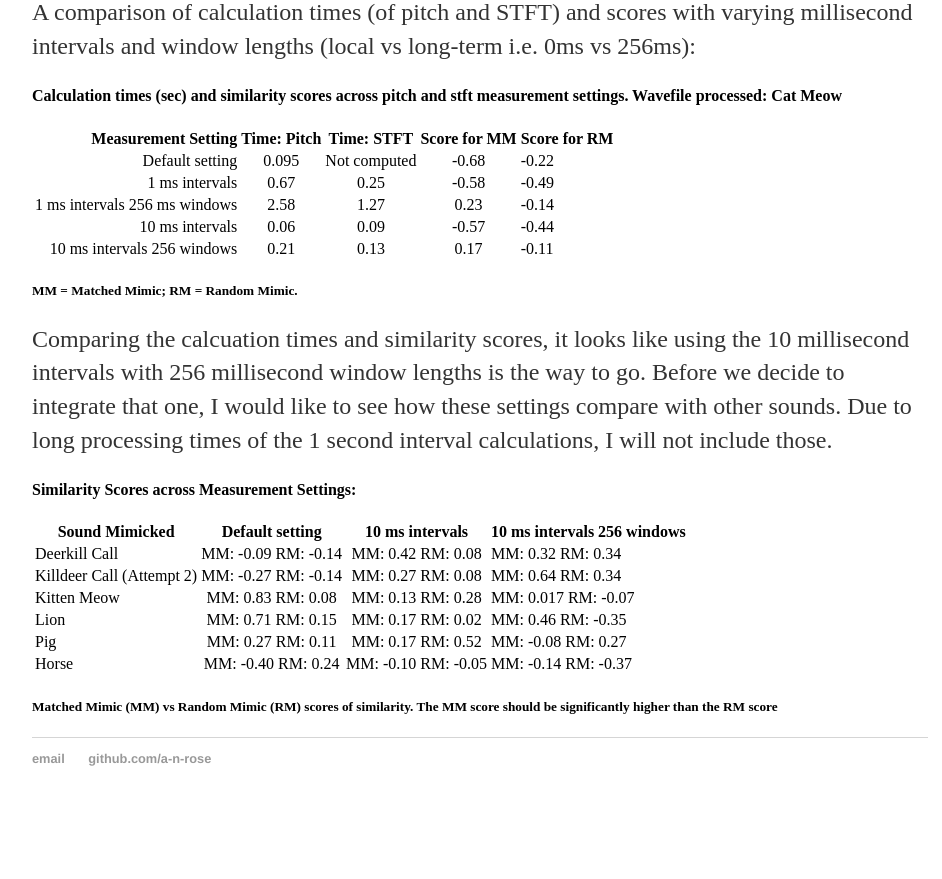
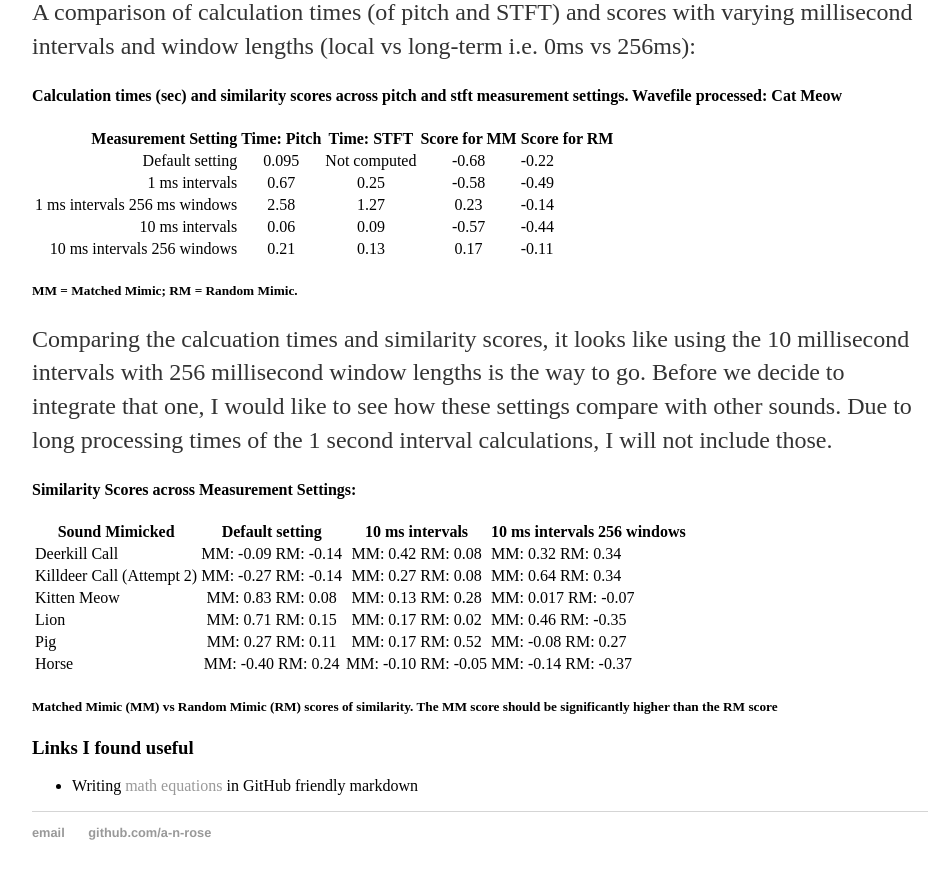
Before and after one commit to a-n-rose/a-n-rose.github.io, a Jekyll site: the page built from _posts/2018-08-29-comparing-prosody.md, in a window 1280 px wide and 900 px high, scrolled down 5341 px. Shown: the top 879 px of the window, without its empty margins (160-1102 px from the left). Built offline with Jekyll 4.4.1, drawn with Linux system fonts in a browser that asks for light colours; before the commit the page ends 6167 px from its top, so only the background shows below that.

Commit message:
link to getting math equations for GitHub markdown

```diff
--- a/_posts/2018-08-29-comparing-prosody.md
+++ b/_posts/2018-08-29-comparing-prosody.md
@@ -186,3 +186,8 @@ Comparing the calcuation times and similarity scores, it looks like using the 10
 | Horse | MM: -0.40 RM: 0.24 | MM: -0.10 RM: -0.05 | MM: -0.14 RM: -0.37 |
 
 ##### Matched Mimic (MM) vs Random Mimic (RM) scores of similarity. The MM score should be significantly higher than the RM score
+
+
+### Links I found useful
+
+* Writing <a href="https://www.codecogs.com/latex/eqneditor.php">math equations</a> in GitHub friendly markdown
```
